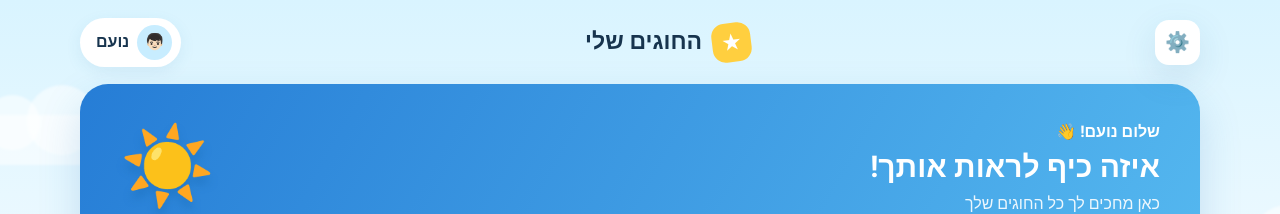
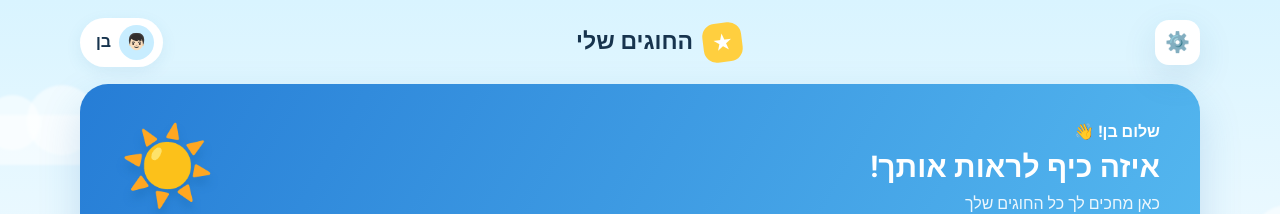
Before and after one commit to reginazaidler/Ben, a website: page index.html in a window 1280 px wide. Shown: the top 214 px of the page. Drawn offline with Linux system fonts and the light colour scheme.

Commit message:
Personalize activities app for Ben

```diff
--- a/index.html
+++ b/index.html
@@ -16,11 +16,11 @@
     <header class="topbar">
       <button class="icon-button" id="settingsBtn" aria-label="הגדרות">⚙️</button>
       <div class="brand"><span class="brand-mark">★</span><strong>החוגים שלי</strong></div>
-      <div class="profile" aria-label="הפרופיל של נועם"><span>👦🏻</span><b>נועם</b></div>
+      <div class="profile" aria-label="הפרופיל של בן"><span>👦🏻</span><b>בן</b></div>
     </header>
 
     <section class="page active" id="homePage">
-      <div class="welcome"><div><p>שלום נועם! 👋</p><h1>איזה כיף לראות אותך!</h1><span>כאן מחכים לך כל החוגים שלך</span></div><div class="sun">☀️</div></div>
+      <div class="welcome"><div><p>שלום בן! 👋</p><h1>איזה כיף לראות אותך!</h1><span>כאן מחכים לך כל החוגים שלך</span></div><div class="sun">☀️</div></div>
       <section class="next-card" id="nextCard"></section>
       <button class="add-button" data-go="add"><span>＋</span><b>הוספת חוג חדש</b><small>בואו נוסיף משהו כיפי!</small></button>
       <div class="section-title"><div><h2>כל החוגים שלי</h2><p>הפעילויות שהופכות את השבוע למיוחד</p></div><button class="week-link" data-go="week">השבוע שלי ←</button></div>
```
Also changed, not shown: test/app.test.js (+2 -1 lines).
